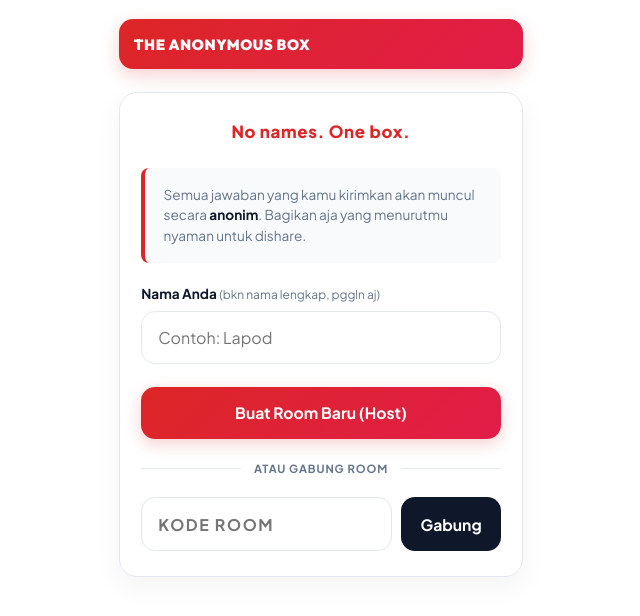
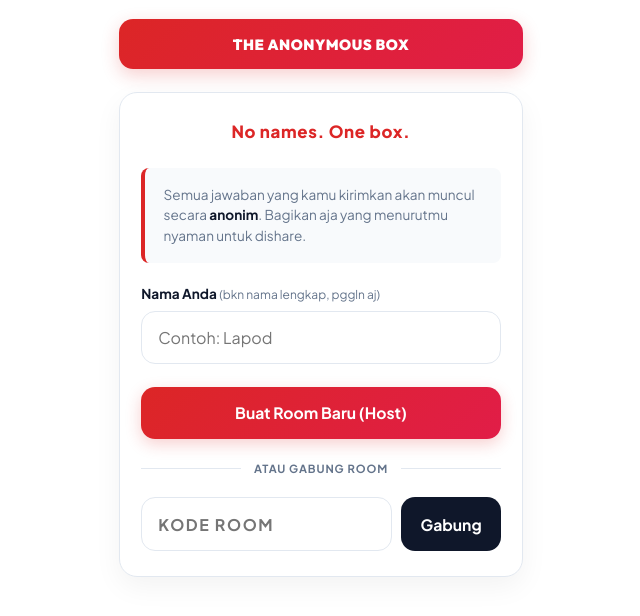
Before and after one commit to joynard/ib-cg, a website: page index.html in a window 1280 px wide. Shown: the whole page, without its empty margins (319-959 px from the left). Drawn offline with Linux system fonts and the light colour scheme.

Commit message:
fix: enforce dead-center Home header and complete full logic audit

```diff
--- a/index.html
+++ b/index.html
@@ -22,7 +22,7 @@
 
   <div class="app-container">
     <!-- Top Bar Navigation / Game Meta -->
-    <header class="top-bar">
+    <header class="top-bar is-home">
       <div class="brand">
         <h1 class="brand-title">THE ANONYMOUS BOX</h1>
       </div>
--- a/style.css
+++ b/style.css
@@ -106,17 +106,22 @@ body {
 
 /* Home Screen Specific Centered Header Layout */
 .top-bar.is-home {
-  justify-content: center;
+  justify-content: center !important;
+  text-align: center !important;
 }
 
 .top-bar.is-home .brand {
-  justify-content: center;
+  justify-content: center !important;
+  text-align: center !important;
   flex: 1;
-  text-align: center;
+  width: 100%;
 }
 
 .top-bar.is-home .brand-title {
-  text-align: center;
+  text-align: center !important;
+  margin: 0 auto !important;
+  display: block;
+  width: 100%;
 }
 
 .top-meta {
```
